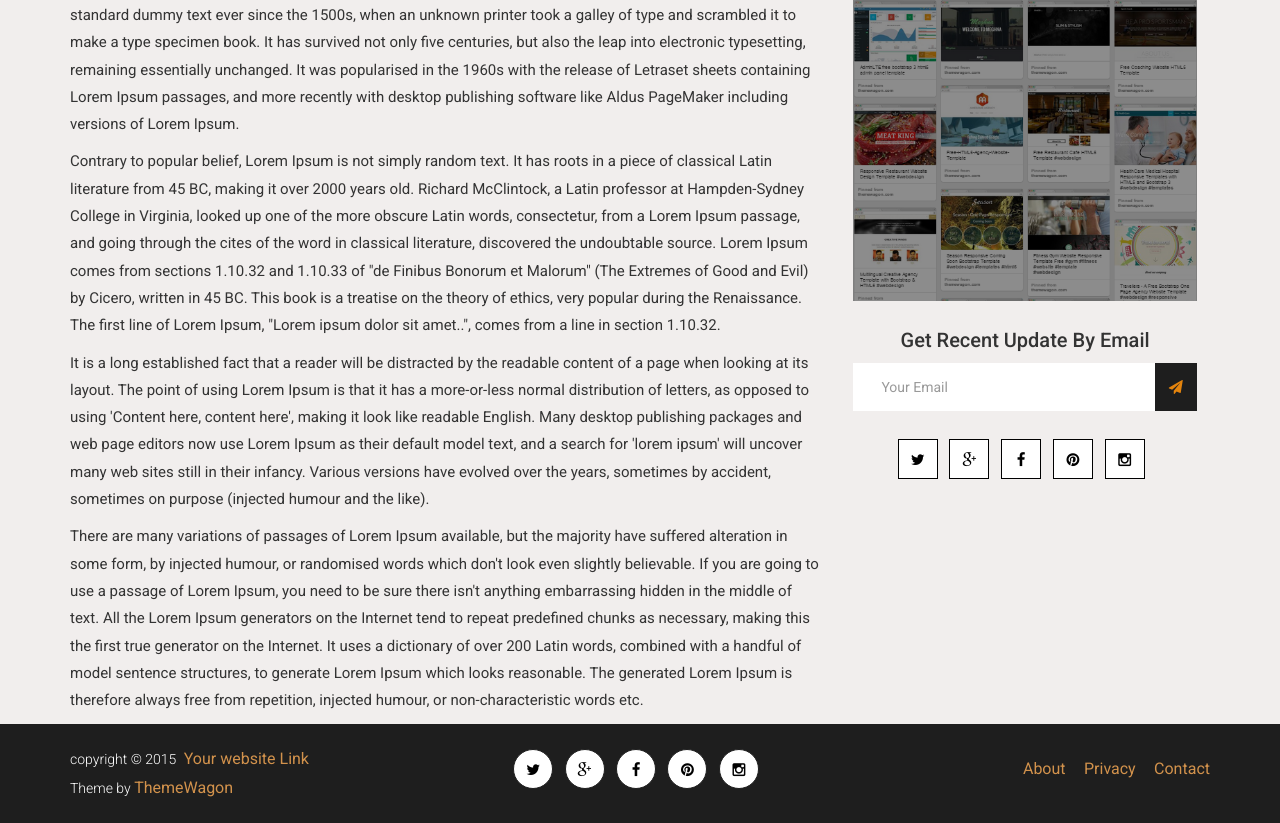
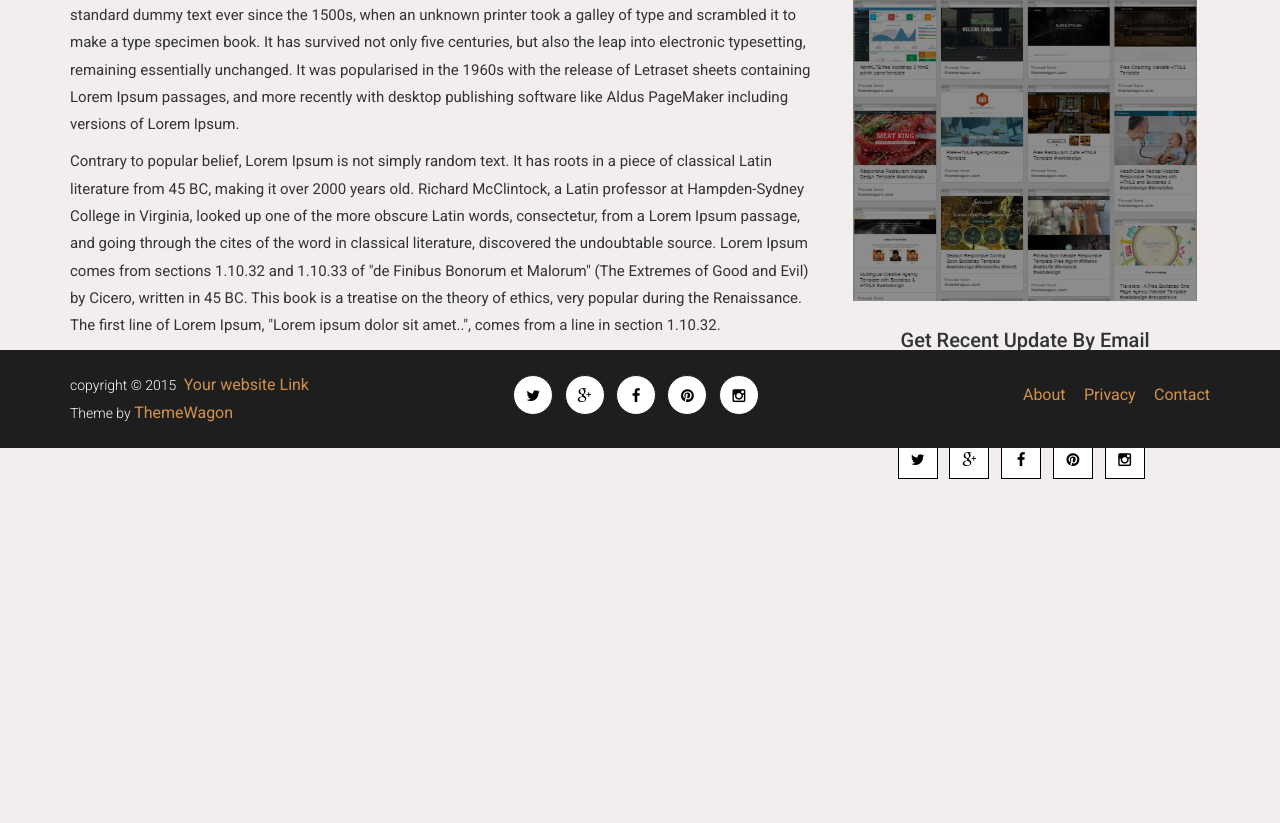
Before and after one commit to shailendra-sahu-43/Blog_Project, a Django app: page /about in a window 1280 px wide. Shown: the part 136-959 px from the top of the page. After the commit the page ends 615 px from the top, so only its background shows below. Run offline with Django 5.2, Linux system fonts and the light colour scheme; some libraries are stand-ins or nearby versions.

Commit message:
about page is updated

```diff
--- a/ecommerceapp/templates/about.html
+++ b/ecommerceapp/templates/about.html
@@ -19,13 +19,7 @@
                                 Contrary to popular belief, Lorem Ipsum is not simply random text. It has roots in a piece of classical Latin literature from 45 BC, making it over 2000 years old. Richard McClintock, a Latin professor at Hampden-Sydney College in Virginia, looked up one of the more obscure Latin words, consectetur, from a Lorem Ipsum passage, and going through the cites of the word in classical literature, discovered the undoubtable source. Lorem Ipsum comes from sections 1.10.32 and 1.10.33 of "de Finibus Bonorum et Malorum" (The Extremes of Good and Evil) by Cicero, written in 45 BC. This book is a treatise on the theory of ethics, very popular during the Renaissance. The first line of Lorem Ipsum, "Lorem ipsum dolor sit amet..", comes from a line in section 1.10.32.
                             </p>
 
-                            <p>
-                                It is a long established fact that a reader will be distracted by the readable content of a page when looking at its layout. The point of using Lorem Ipsum is that it has a more-or-less normal distribution of letters, as opposed to using 'Content here, content here', making it look like readable English. Many desktop publishing packages and web page editors now use Lorem Ipsum as their default model text, and a search for 'lorem ipsum' will uncover many web sites still in their infancy. Various versions have evolved over the years, sometimes by accident, sometimes on purpose (injected humour and the like).
-                            </p>
 
-                            <p>
-                                There are many variations of passages of Lorem Ipsum available, but the majority have suffered alteration in some form, by injected humour, or randomised words which don't look even slightly believable. If you are going to use a passage of Lorem Ipsum, you need to be sure there isn't anything embarrassing hidden in the middle of text. All the Lorem Ipsum generators on the Internet tend to repeat predefined chunks as necessary, making this the first true generator on the Internet. It uses a dictionary of over 200 Latin words, combined with a handful of model sentence structures, to generate Lorem Ipsum which looks reasonable. The generated Lorem Ipsum is therefore always free from repetition, injected humour, or non-characteristic words etc.
-                            </p>
                         </article> <!-- /.blog-item -->
 
                     </section>
```
